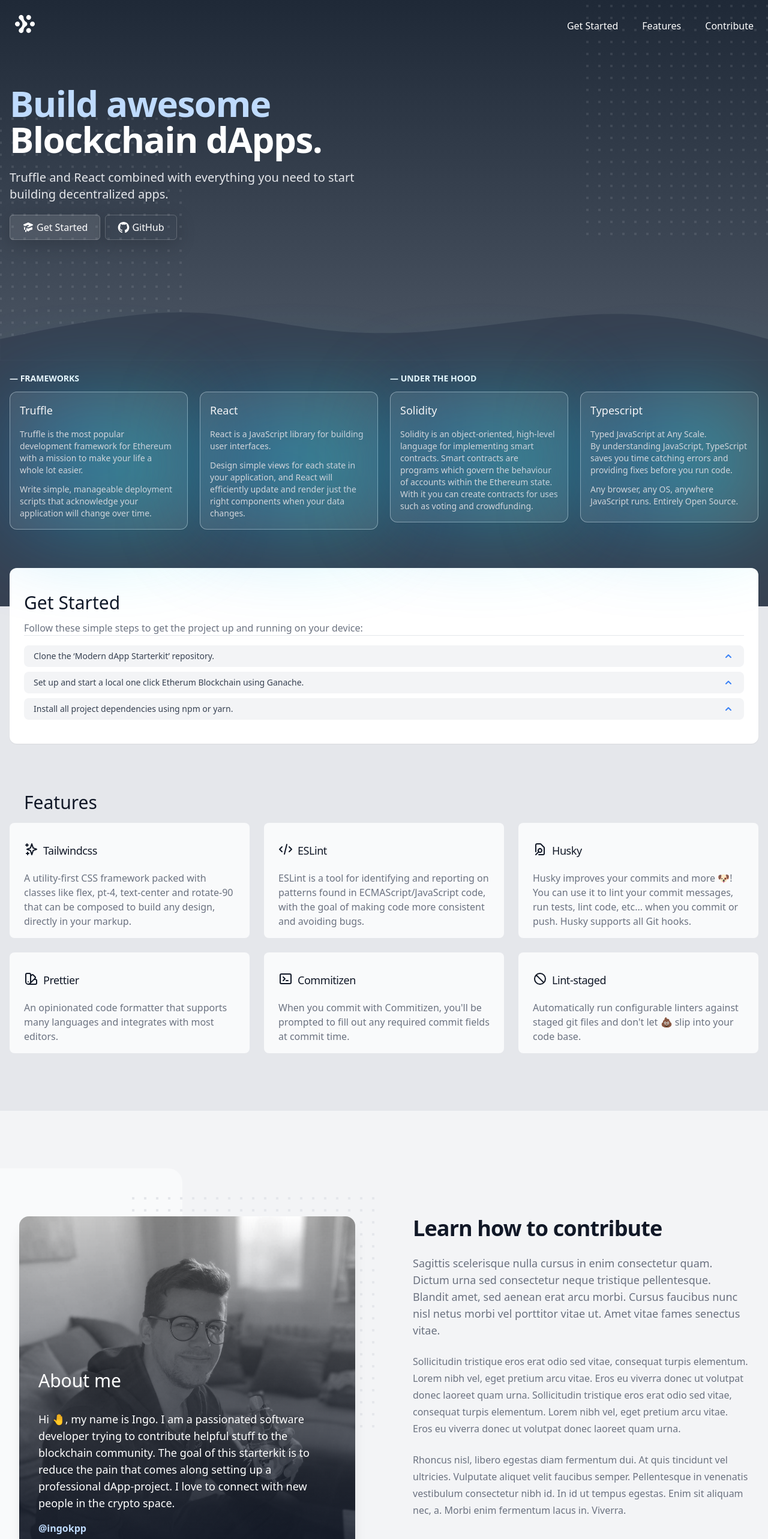
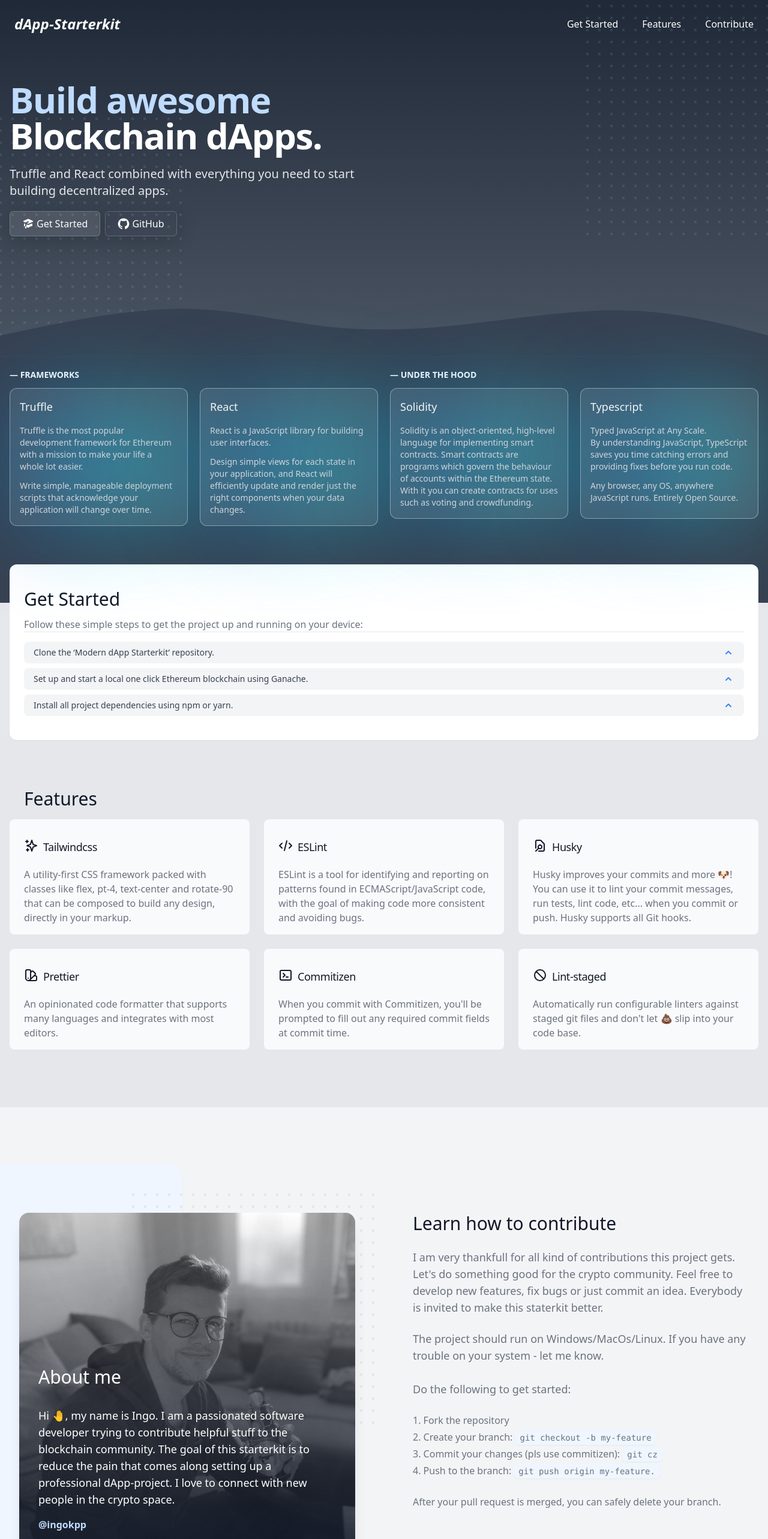
Before and after one commit to ingokpp/nextjs-dapp-landingpage, a Next.js app: page / in a window 1280 px wide. Shown: the top 2566 px of the page at 60% size. Built offline with nearby package versions, Linux system fonts and the light colour scheme; a web font is replaced by a local one.

Commit message:
feat: add rest of site

```diff
--- a/src/components/Contribute.tsx
+++ b/src/components/Contribute.tsx
@@ -8,7 +8,7 @@
                         aria-hidden="true"
                         className="hidden sm:block lg:absolute lg:inset-y-0 lg:right-0 lg:w-screen"
                     >
-                        <div className="absolute inset-y-0 right-1/2 w-full bg-gray-50 rounded-r-3xl lg:right-72" />
+                        <div className="absolute inset-y-0 right-1/2 w-full bg-blue-50 shadow-sm rounded-r-3xl lg:right-72" />
                         <svg
                             className="absolute top-8 left-1/2 -ml-3 lg:-right-8 lg:left-auto lg:top-12"
                             width={404}
@@ -82,35 +82,26 @@
                 <div id="Contribute" className="relative mx-auto max-w-md px-4 sm:max-w-3xl sm:px-6 lg:px-0">
                     {/* Content area */}
                     <div className="pt-12 sm:pt-16 lg:pt-20">
-                        <h2 className="text-3xl text-gray-900 font-extrabold tracking-tight sm:text-4xl">
+                        <h2 id="GetStarted" className="text-gray-900 text-2xl md:text-3xl font-medium">
                             Learn how to contribute
                         </h2>
                         <div className="mt-6 text-gray-500 space-y-6">
                             <p className="text-lg">
-                                Sagittis scelerisque nulla cursus in enim
-                                consectetur quam. Dictum urna sed consectetur
-                                neque tristique pellentesque. Blandit amet, sed
-                                aenean erat arcu morbi. Cursus faucibus nunc
-                                nisl netus morbi vel porttitor vitae ut. Amet
-                                vitae fames senectus vitae.
+                                I am very thankfull for all kind of contributions this project gets. Let's do something good for the crypto community. Feel free to develop new features, fix bugs or just commit an idea. Everybody is invited to make this staterkit better.
+                            </p>
+                            <p className="text-lg">
+                                The project should run on Windows/MacOs/Linux. If you have any trouble on your system - let me know. <br/><br/> Do the following to get started:
                             </p>
                             <p className="text-base leading-7">
-                                Sollicitudin tristique eros erat odio sed vitae,
-                                consequat turpis elementum. Lorem nibh vel, eget
-                                pretium arcu vitae. Eros eu viverra donec ut
-                                volutpat donec laoreet quam urna. Sollicitudin
-                                tristique eros erat odio sed vitae, consequat
-                                turpis elementum. Lorem nibh vel, eget pretium
-                                arcu vitae. Eros eu viverra donec ut volutpat
-                                donec laoreet quam urna.
+                                <ul>
+                                    <li>1. Fork the repository</li>
+                                    <li>2. Create your branch: <code className="bg-blue-50 shadow-sm p-1 rounded-lg px-2 text-sm">git checkout -b my-feature</code></li>
+                                    <li>3. Commit your changes (pls use commitizen): <code className="bg-blue-50 shadow-sm p-1 rounded-lg px-2 text-sm">git cz</code></li>
+                                    <li>4. Push to the branch: <code className="bg-blue-50 shadow-sm p-1 rounded-lg px-2 text-sm">git push origin my-feature.</code></li>
+                                </ul>
                             </p>
                             <p className="text-base leading-7">
-                                Rhoncus nisl, libero egestas diam fermentum dui.
-                                At quis tincidunt vel ultricies. Vulputate
-                                aliquet velit faucibus semper. Pellentesque in
-                                venenatis vestibulum consectetur nibh id. In id
-                                ut tempus egestas. Enim sit aliquam nec, a.
-                                Morbi enim fermentum lacus in. Viverra.
+                                After your pull request is merged, you can safely delete your branch.
                             </p>
                         </div>
                     </div>
--- a/src/components/GetStarted.tsx
+++ b/src/components/GetStarted.tsx
@@ -1,11 +1,21 @@
 import { Disclosure } from "@headlessui/react";
 import { ChevronUpIcon } from "@heroicons/react/solid";
+import { ReactElement } from "react";
 
 const checkpoints = [
-    "Clone the ‘Modern dApp Starterkit’ repository.",
-    "Set up and start a local one click Etherum Blockchain using Ganache.",
-    "Install all project dependencies using npm or yarn.",
-];
+    {
+        headline: "Clone the ‘Modern dApp Starterkit’ repository.",
+        text: <span>Use the following command to clone the repository: <code className="bg-blue-50 shadow-sm p-1 rounded-lg px-2 text-sm">git clone git@github.com:ingokpp/modern-dapp-starterkit.git</code></span>
+    },
+    {
+        headline: "Set up and start a local one click Ethereum blockchain using Ganache.",
+        text: <span>Download and install the <a className="text-blue-700 font-medium opacity-75 hover:opacity-100 transition" href="https://www.trufflesuite.com/ganache" target="_blank" rel="noreferrer">the latest version of Ganache</a>.<br/>Start Ganache and click on the predefined Ethereum workspace. That's it ✨ Now you have your own local Ethereum blockchain up and running.</span>
+    },
+    {
+        headline: "Install all project dependencies using npm or yarn.",
+        text: <span>Go to the root folder of your cloned repository and run the following command <code className="bg-blue-50 shadow-sm p-1 rounded-lg px-2 text-sm">npm install</code> or <code className="bg-blue-50 shadow-sm p-1 rounded-lg px-2 text-sm">yarn install</code><br/> Start the react frontend using <code className="bg-blue-50 shadow-sm p-1 rounded-lg px-2 text-sm">npm start</code> or <code className="bg-blue-50 shadow-sm p-1 rounded-lg px-2 text-sm">yarn start</code></span>
+    },
+]
 
 const GetStarted = () => {
     return (
@@ -21,7 +31,7 @@
                     </strong>
                     <hr className="mb-4" />
                     {checkpoints.map((checkpoint, index) => (
-                        <CheckPoint key={index} text={checkpoint} />
+                        <CheckPoint key={index} headline={checkpoint.headline} text={checkpoint.text} />
                     ))}
                 </main>
             </div>
@@ -30,17 +40,18 @@
 };
 
 interface CheckPointProps {
-    text: string;
+    headline: string;
+    text: ReactElement
 }
 
 const CheckPoint = (props: CheckPointProps) => {
-    const { text } = props;
+    const { headline, text } = props;
     return (
         <Disclosure as="div" className="mt-2">
             {({ open }) => (
                 <>
                     <Disclosure.Button className="transition flex items-center justify-between w-full px-4 py-2 text-sm font-medium text-left text-gray-700 bg-gray-100 rounded-lg hover:bg-gray-200 focus:outline-none focus-visible:ring focus-visible:ring-blue-500 focus-visible:ring-opacity-75">
-                        <span>{text}</span>
+                        <span>{headline}</span>
                         <ChevronUpIcon
                             className={`${
                                 open ? "transform rotate-180" : ""
@@ -48,7 +59,7 @@
                         />
                     </Disclosure.Button>
                     <Disclosure.Panel className="px-4 pt-4 pb-2 text-sm text-gray-500">
-                        No.
+                        {text}
                     </Disclosure.Panel>
                 </>
             )}
--- a/src/components/Header.tsx
+++ b/src/components/Header.tsx
@@ -1,10 +1,7 @@
 /* eslint-disable @next/next/no-img-element */
 import { Popover, Transition } from "@headlessui/react";
 import { AcademicCapIcon, MenuIcon, XIcon } from "@heroicons/react/solid";
-import Image from "next/image";
 import { Fragment } from "react";
-import logo from "../../public/logo.svg";
-import colorLogo from "../../public/logo_color.svg";
 
 const navigation = [
     { name: "Get Started", href: "#GetStarted" },
@@ -24,7 +21,7 @@
                         <div className="flex items-center justify-between w-full md:w-auto">
                             <a href="#">
                                 <span className="sr-only">dApp-Starterkit</span>
-                                <Image src={logo} alt="" />
+                                <h1 className="text-2xl text-white font-extrabold italic">dApp-Starterkit</h1>
                             </a>
                             <div className="-mr-2 flex items-center md:hidden">
                                 <Popover.Button className="bg-gray-700 rounded-md p-2 inline-flex items-center justify-center text-gray-400 hover:bg-gray-800 focus:outline-none focus:ring-2 focus-ring-inset focus:ring-white">
@@ -70,7 +67,7 @@
                         <div className="rounded-lg shadow-md bg-white ring-1 ring-black ring-opacity-5 overflow-hidden">
                             <div className="px-5 pt-4 flex items-center justify-between">
                                 <div>
-                                    <Image src={colorLogo} alt="" />
+                                    <h1 className="text-2xl text-gray-800 font-extrabold italic">dApp-Starterkit</h1>
                                 </div>
                                 <div className="-mr-2">
                                     <Popover.Button className="bg-white rounded-md p-2 inline-flex items-center justify-center text-gray-400 hover:bg-gray-100 focus:outline-none focus:ring-2 focus:ring-inset focus:ring-indigo-500">
--- a/src/pages/index.tsx
+++ b/src/pages/index.tsx
@@ -10,11 +10,19 @@
     return (
         <div>
             <Head>
-                <title>Modern dApp Starterkit</title>
+                <title>dApp Starterkit</title>
                 <meta
                     name="description"
-                    content="Generated by create next app"
+                    content="Truffle and React combined with everything you need to start building decentralized apps."
                 />
+
+                <meta property="og:title" content="dApp-Starterkit" />
+                <meta property="og:site_name" content="dApp-Starterkit" />
+                <meta property="og:url" content="https://modern-dapp-landingpage.vercel.app/" />
+                <meta property="og:description" content="Truffle and React combined with everything you need to start building decentralized apps." />
+                <meta property="og:type" content="article" />
+                <meta property="og:image" content="/thumbnail_v1.jpg" />
+
                 <link rel="icon" href="/favicon.ico" />
                 <link rel="stylesheet" href="https://rsms.me/inter/inter.css" />
             </Head>
```
Also changed, not shown: public/thumbnail_v1.jpg (added).
